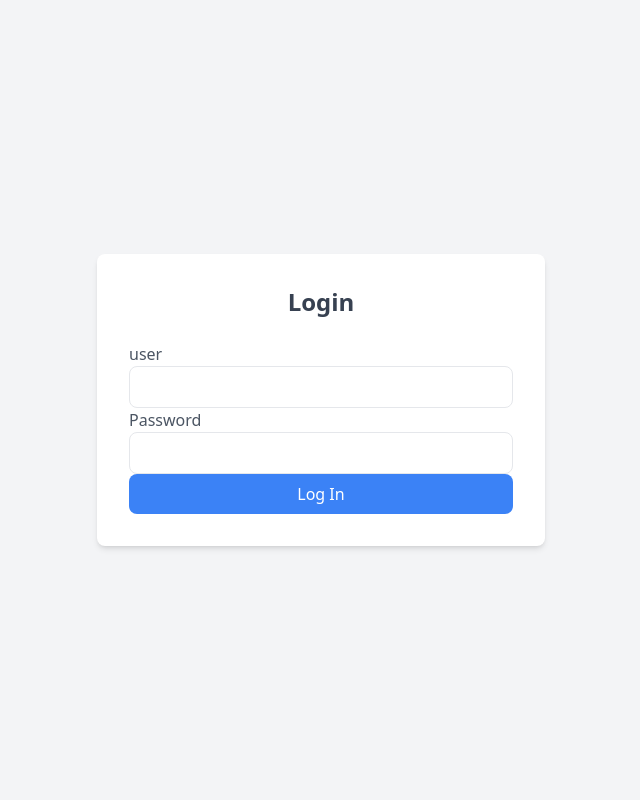
After one commit to CahyaaNindangSaputra/quis0.1, a PHP site: page /indexlogin.php in a window 1280 px wide. The commit adds this page. Shown: the whole page, without its empty margins (319-959 px from the left). Run offline with PHP 8.4, Linux system fonts and the light colour scheme; some libraries are stand-ins or nearby versions.

Commit message:
Update fitur

```diff
--- /dev/null
+++ b/indexlogin.php
@@ -0,0 +1,29 @@
+
+
+<!DOCTYPE html>
+<html lang="id">
+<head>
+    <meta charset="UTF-8">
+    <meta name="viewport" content="width=device-width, initial-scale=1.0">
+    <title>Login</title>
+    <script src="https://cdn.tailwindcss.com"></script>
+</head>
+<body class="flex items-center justify-center h-screen bg-gray-100">
+
+    <div class="w-full max-w-md p-8 space-y-6 bg-white rounded-lg shadow-md">
+        <h2 class="text-2xl font-bold text-center text-gray-700">Login</h2>
+        <form action="login.php" method="post">
+            <div>
+                <label class="block text-gray-600">user</label>
+                <input type="user" name="user" class="w-full px-4 py-2 border rounded-lg focus:outline-none focus:ring-2 focus:ring-blue-400" required>
+            </div>
+            <div>
+                <label class="block text-gray-600">Password</label>
+                <input type="password" name="pass" class="w-full px-4 py-2 border rounded-lg focus:outline-none focus:ring-2 focus:ring-blue-400" required>
+            </div>
+            <input type="submit" name="Login" value="Log In" class="w-full py-2 text-white bg-blue-500 rounded-lg hover:bg-blue-600"></button>
+        </form>
+
+    </div>
+</body>
+</html>
--- a/tambah.php
+++ b/tambah.php
@@ -1,6 +1,6 @@
 <?php
 include 'koneksi.php';
-session_start();  /
+session_start();
 
 
 $notif_type = "";
```
Also changed, not shown: login.php (added, +22 -0 lines).
